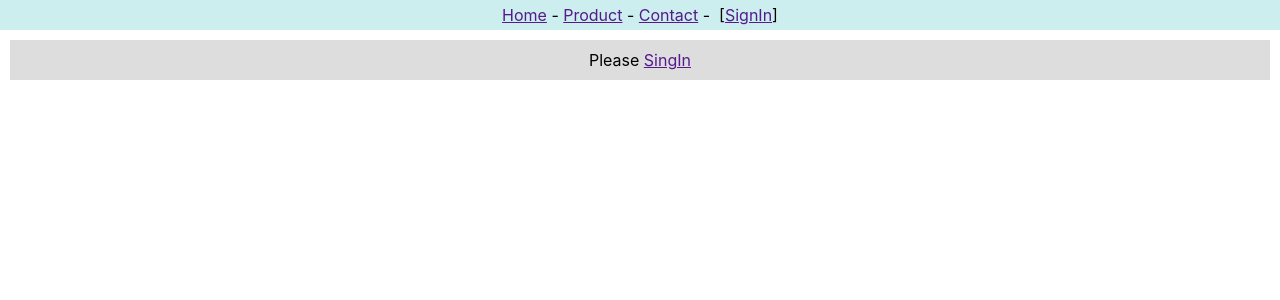
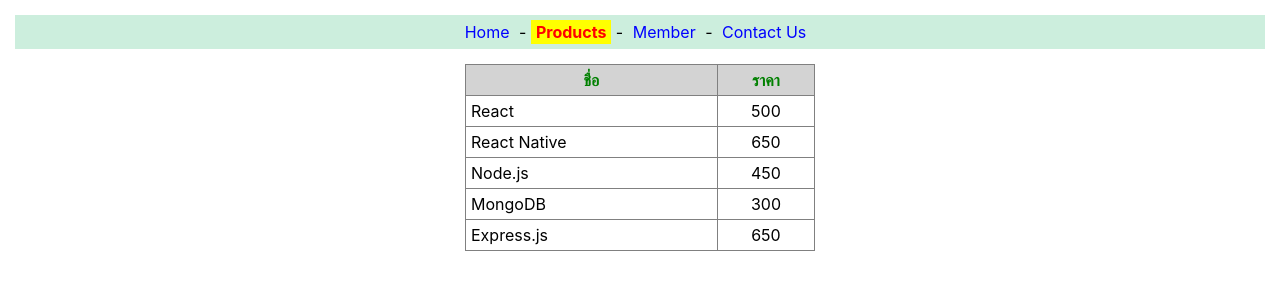
Before and after one commit to Phongsathornjan/my-app, a React (Create React App) app: page /products in a window 1280 px wide. Shown: the top 300 px of the page. Built offline with nearby package versions, Linux system fonts and the light colour scheme.

Commit message:
router react-router-dom

```diff
--- a/package.json
+++ b/package.json
@@ -8,6 +8,7 @@
     "@testing-library/user-event": "^13.5.0",
     "react": "^18.3.1",
     "react-dom": "^18.3.1",
+    "react-router-dom": "^6.26.2",
     "react-scripts": "5.0.1",
     "web-vitals": "^2.1.4"
   },
--- a/src/App.js
+++ b/src/App.js
@@ -1,15 +1,13 @@
 import React from 'react'
 import { userContext } from './context'
-import Header2 from './context-header2'
-import Content2 from './context-content2'
+import Router3 from './router3'
 
 export default function App (){
   let [user,setUser] = React.useState("")
 
   return (
     <userContext.Provider value={[user,setUser]}>
-      <Header2/>
-      <Content2/>
+      <Router3/>
     </userContext.Provider>
   )
 }
--- /dev/null
+++ b/src/home.js
@@ -0,0 +1,14 @@
+import React from 'react';
+
+export default function Home(){
+    return(
+        <p style={{textAlign: 'center'}}>
+            <h3>ยินดีต้อยรับสู่ React Store</h3>
+            รายชื่อ <a href='/products'>สินค้า</a> ที่เรามีจำหน่าย
+              <br/>
+             แต่ท่านต้องเป็น <a href='/member'>สมาชิก</a>จีงจะสามารถ
+             สั่งซื้อได้ <br/>
+             หากมีข้อสงสัย <a href='/contact'> Contact us</a>
+        </p>
+    )
+}
--- /dev/null
+++ b/src/member.js
@@ -0,0 +1,7 @@
+import React from "react";
+
+export default function member(){
+    return(
+        <div style={{textAlign: 'center'}}>Member Page</div>
+    )
+}
--- /dev/null
+++ b/src/navlink.css
@@ -0,0 +1,21 @@
+.nav{
+    background-color: #ced;
+    padding: 7px;
+    text-align: center;
+    margin: 15px;
+}
+
+.menu{ /* inactive */
+    color: blue;
+    text-decoration: none;
+    font-weight: thin;
+    padding: 2px 5px;
+}
+
+.active_menu{ /* active */
+    color: red;
+    background-color: yellow;
+    text-decoration: none;
+    font-weight: bold;
+    padding: 2px 5px;
+}
--- /dev/null
+++ b/src/products.css
@@ -0,0 +1,18 @@
+table{
+    width: 350px;
+    border-collapse: collapse;
+    margin: auto;
+}
+
+th{
+    background-color: lightgray;
+    color: green;
+}
+
+th, td{
+    padding: 5px;
+}
+
+td:nth-child(2){
+    text-align: center;
+}
--- /dev/null
+++ b/src/products.js
@@ -0,0 +1,24 @@
+import React from "react";
+import './products.css'
+
+export default class Products extends React.Component{
+    data = [
+        ["React",500],
+        ["React Native",650],
+        ["Node.js",450],
+        ["MongoDB",300],
+        ["Express.js",650]
+    ]
+    render(){
+        return(
+            <table border="1">
+                <tr><th>ชื่อ</th><th>ราคา</th></tr>
+                {
+                    this.data.map(d => {
+                        return <tr><td>{d[0]}</td><td>{d[1]}</td></tr>
+                    })
+                }
+            </table>
+        )
+    }
+}
--- /dev/null
+++ b/src/router3.js
@@ -0,0 +1,28 @@
+import React from 'react';
+import { BrowserRouter, NavLink, Route, Routes } from 'react-router-dom';
+import './navlink.css'
+import Products from './products';
+import Home from './home';
+import member from './member';
+
+export default function Router3(){
+    return(
+        <BrowserRouter>
+            <nav className='nav'>
+                <NavLink to='/' className={({isActive})=>isActive?"active_menu":"menu"}>Home</NavLink> -&nbsp;
+                <NavLink to='/products' className={({isActive})=>isActive?"active_menu":"menu"}>Products</NavLink> -&nbsp;
+                <NavLink to='/member' className={({isActive})=>isActive?"active_menu":"menu"}>Member</NavLink> -&nbsp;
+                <NavLink to='/contact' className={({isActive})=>isActive?"active_menu":"menu"}>Contact Us</NavLink> &nbsp;
+            </nav>
+            <div className='content'>
+                <Routes>
+                    <Route path='/' Component={Home}/>
+                    <Route path='/products' Component={Products} />
+                    <Route path='/member' Component={member} />
+                    <Route path='/contact'  element = {<p style={{textAlign:'center'}}>Contact Page</p>} />
+                    <Route path='/*'  element = {<h1 style={{textAlign: 'center'}}>Error 404 Not Found</h1>} />
+                </Routes>
+            </div>
+        </BrowserRouter>
+    )
+}
```
Also changed, not shown: src/Router2.js (added, +16 -0 lines), 1 other file (tests, documents, lock files or other folders).
